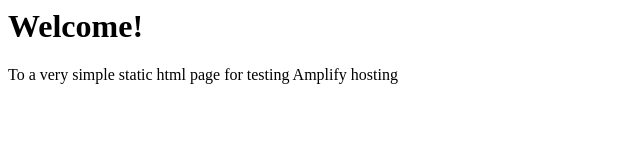
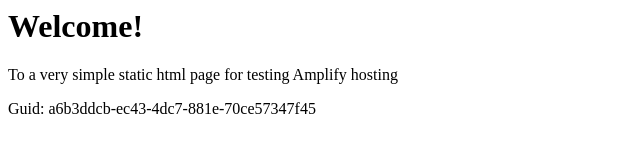
Before and after one commit to aws-aemilia-cdg/Github-PR-Commit-Integration-Test-DoNotTouch-GitHubAutoBuildCanaryTest-v1-preprod-eu-west-3, a website: page src/index.html in a window 1280 px wide. Shown: the whole page, without its empty margins (0-640 px from the left). Drawn offline with Linux system fonts and the light colour scheme.

Commit message:
commit from integ tests

```diff
--- a/src/index.html
+++ b/src/index.html
@@ -1,3 +1,5 @@
+
+
 <html lang="en">
 
 <head>
@@ -10,6 +12,6 @@
 <body>
     <h1>Welcome!</h1>
     <p>To a very simple static html page for testing Amplify hosting</p>
-</body>
+    <p>Guid: a6b3ddcb-ec43-4dc7-881e-70ce57347f45</p></body>
 
 </html>
```
